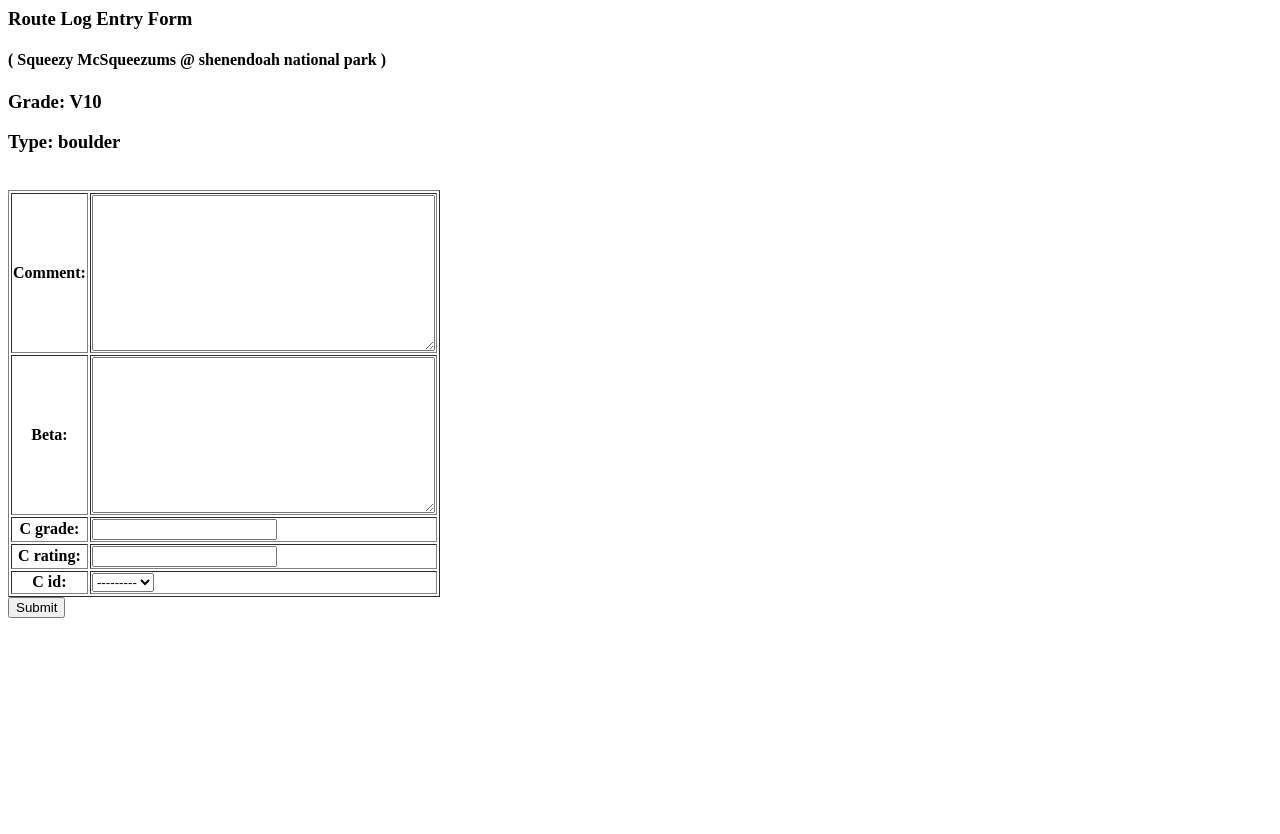
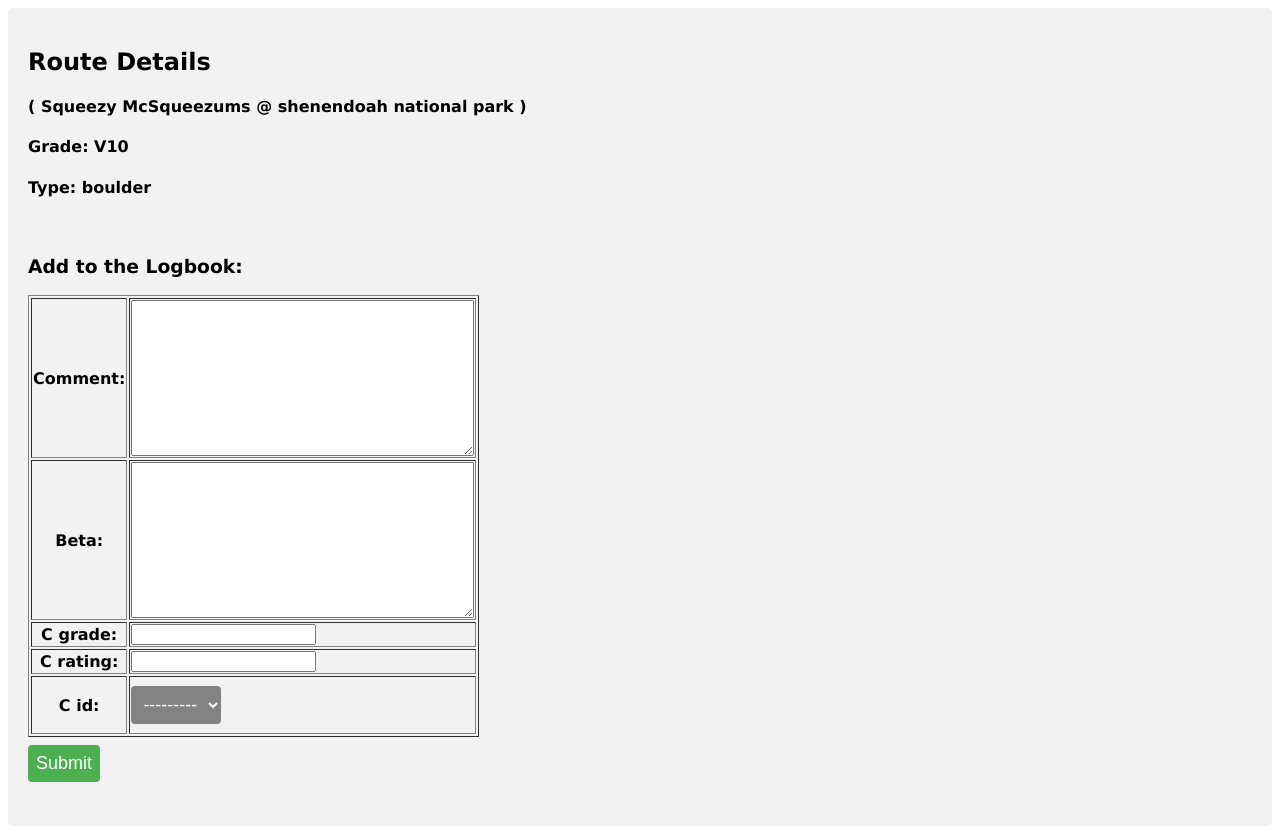
Before and after one commit to tyjclift/climbcville, a Django app: a page that uses climbcville/templates/climbcville/route_entry_form.html in a window 1280 px wide. Before the commit the page ends 618 px from the top, so only its background shows below. Run offline with Django 3.2, Linux system fonts and the light colour scheme; data comes from the database, SQL or seed files in the repository; both versions use the stored data as it was after the commit.

Commit message:
made everything look prettier

```diff
--- /dev/null
+++ b/climbcville/static/climbcville/style.css
@@ -0,0 +1,47 @@
+body{
+    font-family: Verdana, Geneva, Tahoma, sans-serif;
+}
+
+
+div {
+    border-radius: 5px;
+    background-color: #f2f2f2;
+    padding: 20px;
+  }
+
+/* h1 {
+    font-family: Verdana, Geneva, Tahoma, sans-serif;
+} */
+
+li a {
+    color: green;
+    }
+
+
+input[type=submit] {
+    /* width: 100%; */
+    background-color: #4CAF50;
+    color: white;
+    padding: 8px;
+    margin: 8px 0;
+    border: none;
+    border-radius: 4px;
+    cursor: pointer;
+    font-size: large;
+  }
+
+input[type=submit]:hover {
+    background-color: #45a049;
+  }
+
+select {
+    background-color: #838383;
+    color: white;
+    padding: 8px;
+    margin: 8px 0;
+    border: none;
+    border-radius: 4px;
+    cursor: pointer;
+    font-size: large;
+
+}
--- a/climbcville/templates/climbcville/index.html
+++ b/climbcville/templates/climbcville/index.html
@@ -1,7 +1,11 @@
+{% load static %}
+<link rel="stylesheet" type="text/css" href="{% static 'climbcville/style.css' %}">
+
 <!DOCTYPE html>
 <html>
 
 <body>
+    <div>
     <h1>Welcome to ClimbCville!</h1>
     <h2>Surveys:</h2>
     {% if latest_question_list %}
@@ -36,7 +40,7 @@
     <input type="submit" value="let's go!">
 </form>
 {% endblock %}
-
+</div>
 </body>
 
 </html>
--- a/climbcville/templates/climbcville/location.html
+++ b/climbcville/templates/climbcville/location.html
@@ -1,5 +1,9 @@
+{% load static %}
+<link rel="stylesheet" type="text/css" href="{% static 'climbcville/style.css' %}">
+
 <!DOCTYPE html>
 <html>
+<div>
 
 <h1>{{ location_objs.location_name }}</h1>
 <h3> Directions </h3>
@@ -19,5 +23,5 @@
     <input type="submit" value="checkout route">
 </form>
 {% endblock %}
-
+</div>
 </html>
--- a/climbcville/templates/climbcville/poll_details.html
+++ b/climbcville/templates/climbcville/poll_details.html
@@ -1,3 +1,7 @@
+{% load static %}
+<link rel="stylesheet" type="text/css" href="{% static 'climbcville/style.css' %}">
+
+<div>
 <h1>{{ question.question_text }}</h1>
 
 {% if error_message %}<p><strong>{{ error_message }}</strong></p>{% endif %}
@@ -11,3 +15,4 @@
 <br>
 <input type="submit" value="Vote">
 </form>
+</div>
--- a/climbcville/templates/climbcville/results.html
+++ b/climbcville/templates/climbcville/results.html
@@ -1,3 +1,7 @@
+{% load static %}
+<link rel="stylesheet" type="text/css" href="{% static 'climbcville/style.css' %}">
+
+<div>
 <h1>{{ question.question_text }}</h1>
 
 <ul>
@@ -7,3 +11,4 @@
 </ul>
 
 <a href="{% url 'climbcville:poll_details' question.id %}">Vote again?</a>
+</div>
--- a/climbcville/templates/climbcville/route_details.html
+++ b/climbcville/templates/climbcville/route_details.html
@@ -1,3 +1,7 @@
+{% load static %}
+<link rel="stylesheet" type="text/css" href="{% static 'climbcville/style.css' %}">
+
+<div>
 <h1>{{ route.route_name }}</h1>
 
 {% if error_message %}<p><strong>{{ error_message }}</strong></p>{% endif %}
@@ -15,3 +19,5 @@
     </li>
 </ul>
 Add a form to add a log entry to this route.
+
+</div>
--- a/climbcville/templates/climbcville/route_entry_form.html
+++ b/climbcville/templates/climbcville/route_entry_form.html
@@ -1,8 +1,13 @@
-<h3>Route Log Entry Form<h3>
+{% load static %}
+<link rel="stylesheet" type="text/css" href="{% static 'climbcville/style.css' %}">
+
+<div>
+<h2>Route Details</h2>
 <h4>( {{route_choice.route_name}} @ {{location_choice.location_name}} )</h4>
-<h3> Grade: {{route_choice.rs_grade}} </h3>
-<h3> Type: {{route_choice.r_type}} </h3>
+<h4> Grade: {{route_choice.rs_grade}} </h4>
+<h4> Type: {{route_choice.r_type}} </h4>
 <br>
+<h3> Add to the Logbook: </h3>
 <form method="post">
     {%csrf_token%}
     <table border="1">
@@ -10,3 +15,4 @@
     </table>
     <input type="submit">
 </form>
+</div>
```
Also changed, not shown: db.sqlite3, 3 other files.
